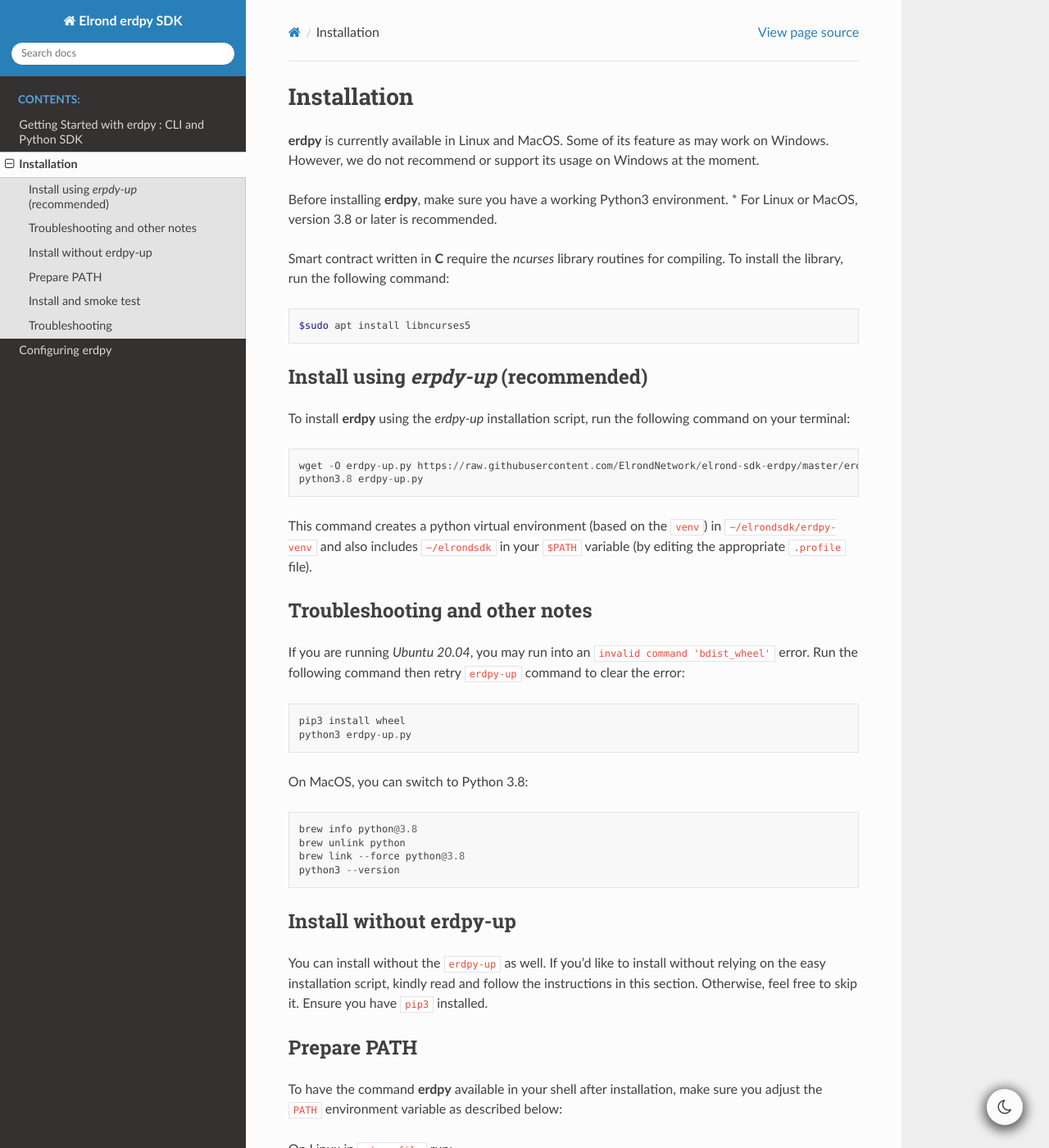
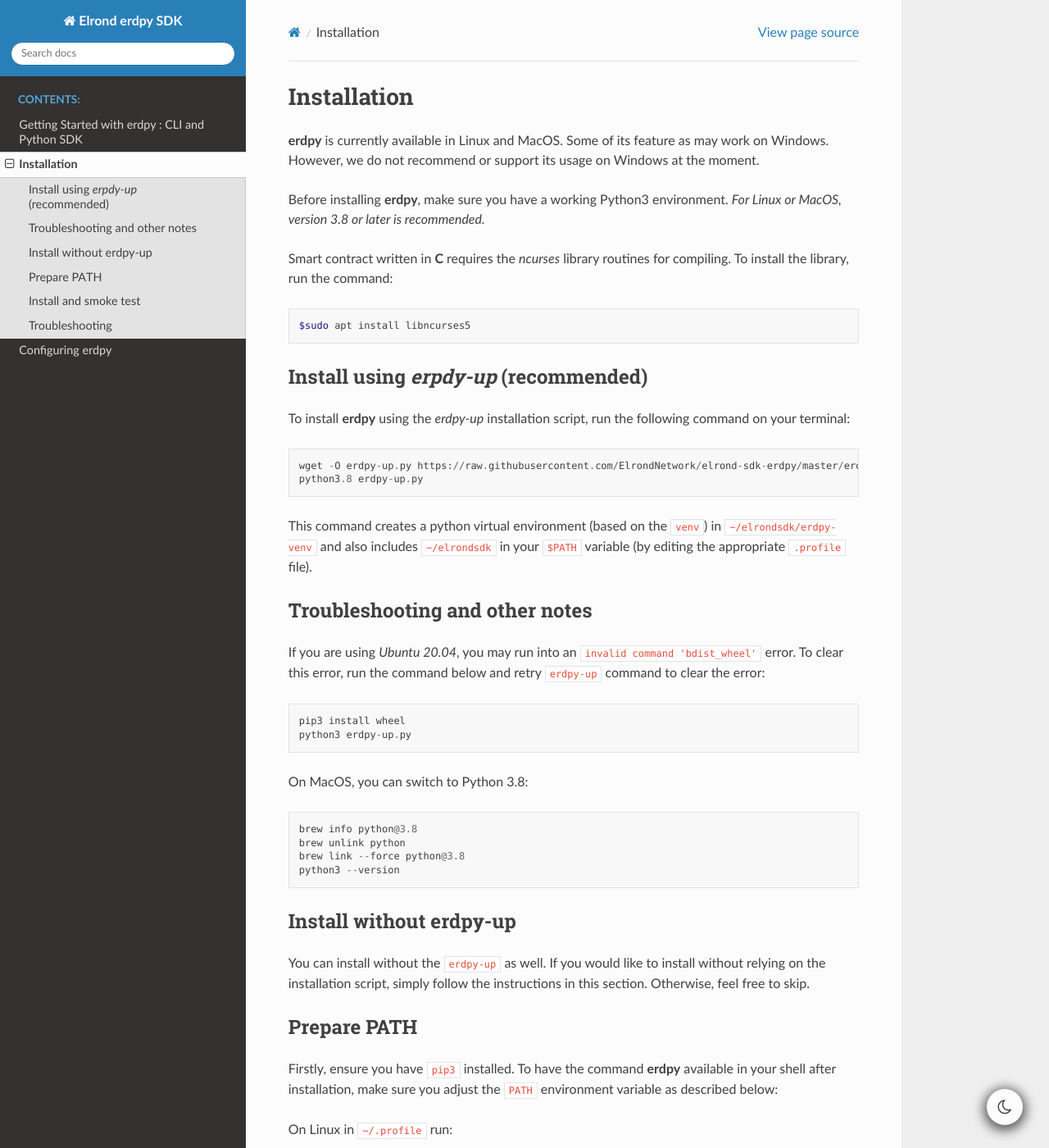
Before and after one commit to 450968020meganrice/mx-sdk-py-cli, a Sphinx documentation site: the page built from docs/pages/installation.rst, in a window 1280 px wide and 1400 px high. Shown: the whole window at 82% size. Built offline with Sphinx 7.4.7 and the Read the Docs theme 2.0.0, drawn with Linux system fonts in a browser that asks for light colours.

Commit message:
Update installation.rst

```diff
--- a/docs/pages/installation.rst
+++ b/docs/pages/installation.rst
@@ -6,12 +6,12 @@ Installation
 **erdpy** is currently available in Linux and MacOS. Some of its feature as may work on Windows. However, we do not recommend or support its usage on Windows at the moment.
 
 Before installing **erdpy**, make sure you have a working Python3 environment.
-* For Linux or MacOS, version 3.8 or later is recommended.
+*For Linux or MacOS, version 3.8 or later is recommended.*
 
 
 
 
-Smart contract written in **C** require the `ncurses` library routines for compiling. To install the library, run the following command:
+Smart contract written in **C** requires the *ncurses* library routines for compiling. To install the library, run the command:
 
 .. code-block:: bash
 
@@ -32,7 +32,7 @@ This command creates a python virtual environment (based on the ``venv``) in ``~
 Troubleshooting and other notes
 ===============================
 
-If you are running `Ubuntu 20.04`, you may run into an ``invalid command 'bdist_wheel'`` error. Run the following command then retry ``erdpy-up`` command to clear the error:
+If you are using `Ubuntu 20.04`, you may run into an ``invalid command 'bdist_wheel'`` error. To clear this error, run the command below and retry ``erdpy-up`` command to clear the error:
 
 .. code-block:: python
 
@@ -51,12 +51,12 @@ On MacOS, you can switch to Python 3.8:
 Install without erdpy-up
 =========================
 
-You can install without the ``erdpy-up`` as well. If you'd like to install without relying on the easy installation script, kindly read and follow the instructions in this section. Otherwise, feel free to skip it.
-Ensure you have ``pip3`` installed.
+You can install without the ``erdpy-up`` as well. If you would like to install without relying on the installation script, simply follow the instructions in this section. Otherwise, feel free to skip.
 
 Prepare PATH
 =============
 
+Firstly, ensure you have ``pip3`` installed.
 To have the command **erdpy** available in your shell after installation, make sure you adjust the ``PATH`` environment variable as described below:
 
 On Linux in ``~/.profile`` run:
@@ -84,6 +84,7 @@ You may need to restart your user session for these changes to take effect.
 
 Install and smoke test
 =======================
+
 To install **erdpy**, run the following command:
 
 .. code-block::
```
